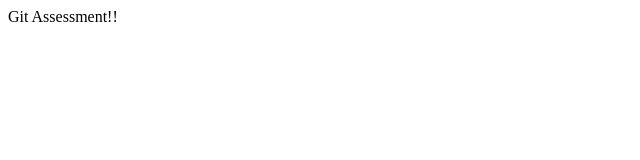
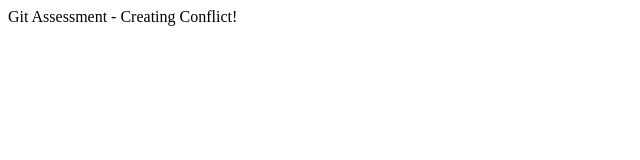
Before and after one commit to NuttrenaiV/Assesstment, a plain HTML site: page Index.html in a window 1280 px wide. Shown: the whole page, without its empty margins (0-640 px from the left). Drawn offline with Linux system fonts and the light colour scheme.

Commit message:
File Updation

```diff
--- a/Index.html
+++ b/Index.html
@@ -6,6 +6,6 @@
     <title>Document</title>
 </head>
 <body>
-    Git Assessment!!
+    Git Assessment - Creating Conflict!
 </body>
 </html>
```
